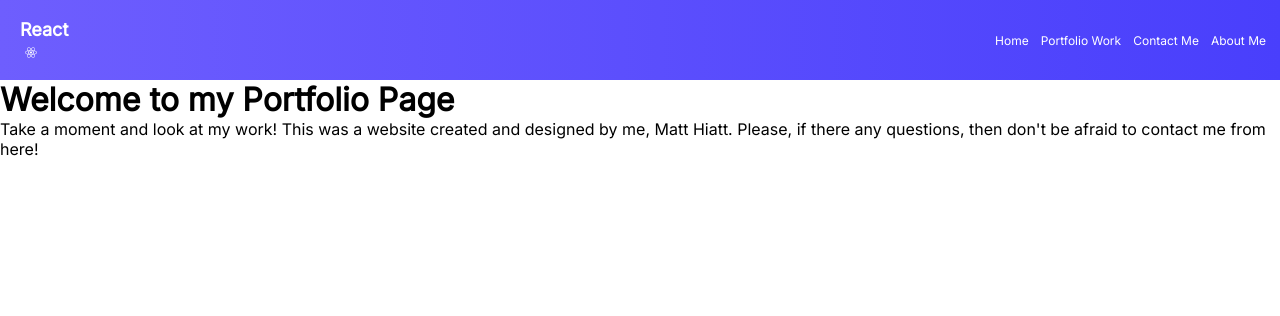
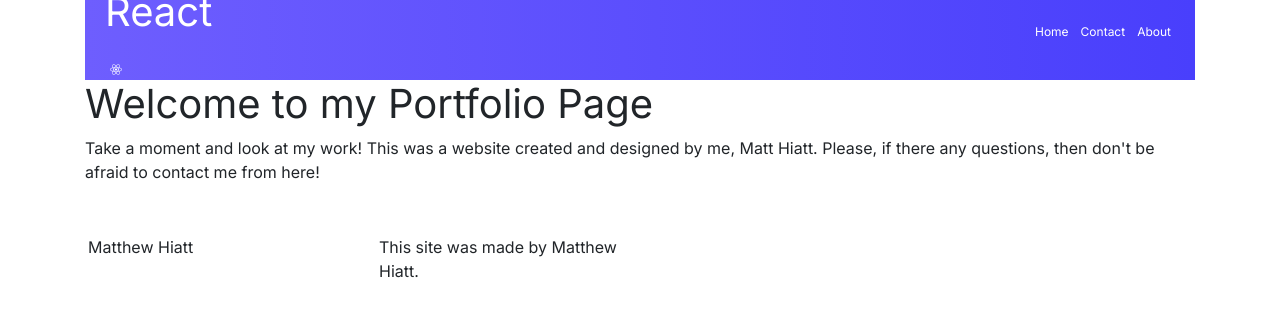
Before and after one commit to matthiatt/React-Portfolio, a React (Create React App) app: page /home in a window 1280 px wide. Shown: the top 316 px of the page. Built offline with nearby package versions, Linux system fonts and the light colour scheme.

Commit message:
Navbar needs some tweaks, finished footer. added react bootstrap.

```diff
--- a/package.json
+++ b/package.json
@@ -1,15 +1,18 @@
 {
   "name": "react-portfolio-app",
+  "homepage": "https://matthiatt.github.io/React-Portfolio",
   "version": "0.1.0",
   "private": true,
-  "homepage": "https://matthiatt.github.io/React-Portfolio",
   "dependencies": {
     "@testing-library/jest-dom": "^5.11.6",
     "@testing-library/react": "^11.2.2",
     "@testing-library/user-event": "^12.2.2",
     "axios": "^0.21.0",
+    "bootstrap": "^4.5.3",
     "react": "^17.0.1",
+    "react-bootstrap": "^1.4.0",
     "react-dom": "^17.0.1",
+    "react-router-dom": "^5.2.0",
     "react-scripts": "4.0.0",
     "web-vitals": "^0.2.4"
   },
--- a/public/index.html
+++ b/public/index.html
@@ -26,6 +26,13 @@
       href="https://fonts.googleapis.com/css2?family=Inter&display=swap"
       rel="stylesheet"
     />
+    <link
+      rel="stylesheet"
+      href="https://maxcdn.bootstrapcdn.com/bootstrap/4.5.2/css/bootstrap.min.css"
+    />
+    <script src="https://ajax.googleapis.com/ajax/libs/jquery/3.5.1/jquery.min.js"></script>
+    <script src="https://cdnjs.cloudflare.com/ajax/libs/popper.js/1.16.0/umd/popper.min.js"></script>
+    <script src="https://maxcdn.bootstrapcdn.com/bootstrap/4.5.2/js/bootstrap.min.js"></script>
     <!--
       Notice the use of %PUBLIC_URL% in the tags above.
       It will be replaced with the URL of the `public` folder during the build.
--- a/src/App.js
+++ b/src/App.js
@@ -1,13 +1,19 @@
 // import logo from "./logo.svg";
 import "./App.css";
+import Container from "react-bootstrap/Container";
 import Title from "./components/title";
 import Navbar from "./components/Navbar/navBar";
+import Footer from "./components/Footer/footer";
 
 function App() {
   return (
     <div className="App">
-      <Navbar />
-      <Title />
+      <Container>
+        <Navbar />
+        <Title />
+
+        <Footer />
+      </Container>
     </div>
   );
 }
--- /dev/null
+++ b/src/components/Footer/footer.js
@@ -0,0 +1,26 @@
+//https://www.w3schools.com/bootstrap4/bootstrap_flex.asp
+
+import React from "react";
+import Container from "react-bootstrap/Container";
+import Col from "react-bootstrap/Col";
+import Row from "react-bootstrap/Row";
+import "./footerStyles.css";
+
+function Footer() {
+  return (
+    <footer className="mt-5">
+      <Container fluid={true}>
+        <Row className="newFooter">
+          <Col className="colFooter" md={3} sm={12}>
+            Matthew Hiatt
+          </Col>
+          <Col className="colFoot d-flex justify-content-end" md={3}>
+            This site was made by Matthew Hiatt.
+          </Col>
+        </Row>
+      </Container>
+    </footer>
+  );
+}
+
+export default Footer;
--- /dev/null
+++ b/src/components/Footer/footerStyles.css
@@ -0,0 +1,7 @@
+.newFooter{
+    border-top: justify;
+    padding: 3px;
+}
+.colFooter{
+    padding: 0px;
+}
--- a/src/components/Navbar/Button.js
+++ b/src/components/Navbar/Button.js
@@ -1,5 +1,6 @@
 import "./ButtonStyles.css";
 // Got this from a tutorial //
+// Anytime this is added to the app.js - my app breaks. Everything compiles and is launched, but only a white screen.
 const STYLES = ["btn--primary", "btn--secondary"];
 
 const SIZE = ["btn--med", "btn--large"];
--- a/src/components/Navbar/MenuItems.js
+++ b/src/components/Navbar/MenuItems.js
@@ -7,17 +7,12 @@ export const MenuItems = [
     clsname: "NavLink",
   },
   {
-    title: "Portfolio Work",
+    title: "Contact",
     url: "#",
     clsname: "NavLink",
   },
   {
-    title: "Contact Me",
-    url: "#",
-    clsname: "NavLink",
-  },
-  {
-    title: "About Me",
+    title: "About",
     url: "#",
     clsname: "NavLink",
   },
```
Also changed, not shown: src/components/CardContents/card.js (added), src/components/CardContents/cardInfo.js (added), 2 other files (tests, documents, lock files or other folders).
